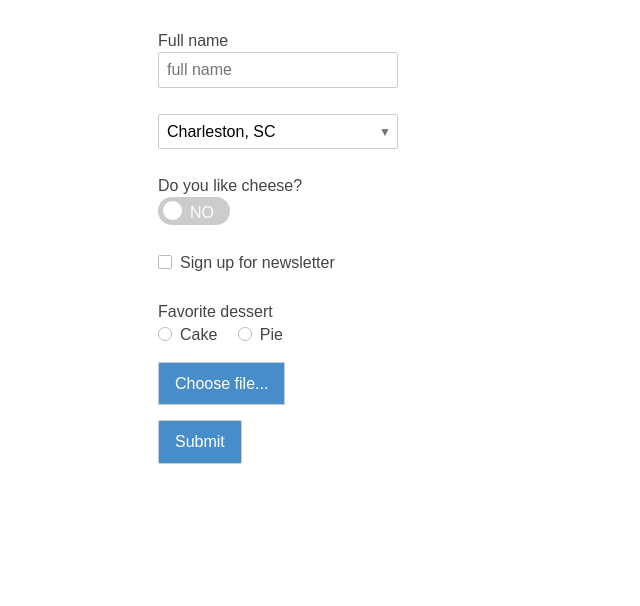
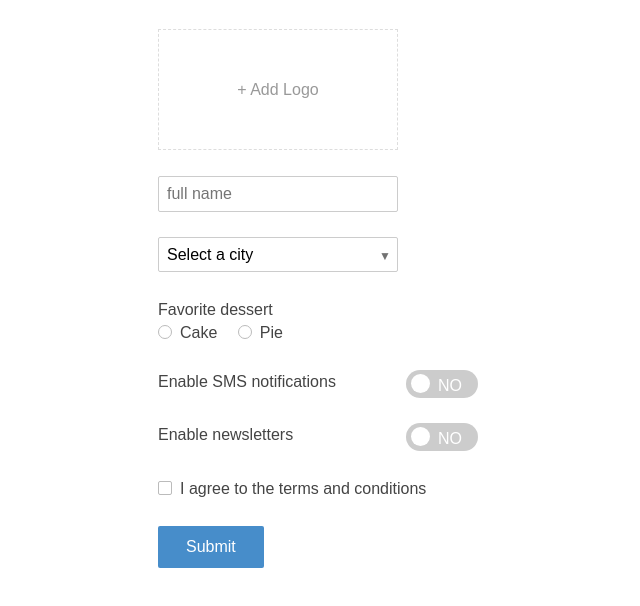
Before and after one commit to tiy-durham-fe-cohort4/resources, a plain HTML site: page demos/forms/forms.html in a window 1280 px wide. Shown: the part 112-718 px from the top of the page, without its empty margins (82-722 px from the left). Drawn offline with Linux system fonts and the light colour scheme.

Commit message:
Updating forms demo

```diff
--- a/demos/forms/css/forms.css
+++ b/demos/forms/css/forms.css
@@ -1,5 +1,27 @@
 .form-group {
   margin-bottom: 1.6em;
+}
+
+.form-heading {
+  margin-bottom: 0.5em;
+}
+
+.settings-list {
+  width: 20em;
+}
+
+.settings-list:after {
+  content: '';
+  display: block;
+  clear: both;
+  height: 0;
+}
+
+.settings-list .form-label {
+  float: left;
+}
+.settings-list .check-toggle {
+  float: right;
 }
 
 input[type=text],
@@ -213,27 +235,47 @@ input:checked + .check-toggle--text:after {
 /* File */
 .file {
   position: relative;
-  overflow: hidden;
+  display: inline-block;
 }
 
 .file input {
-  width: 10px;
+  width: 1px;
   position: absolute;
   outline: none;
+  z-index: 1;
+}
+
+.file-label {
+  box-sizing: border-box;
+  position: relative;
+  display: block;
+  border: 1px dashed #DDD;
+  background: white;
+  color: #999;
+  text-align: center;
+  padding: 3em;
+  z-index: 2;
+  min-width: 15em;
 }
 
 /* Btn */
 .btn {
   position: relative;
-  padding: 0.75em 1em;
+  padding: 0.75em 1.75em;
   text-align: center;
   background: #478dca;
+  border: 0;
   color: white;
 }
 
 @media only screen and (max-width: 568px) {
   input[type=text],
-  input[type=password] {
+  input[type=password],
+  .file {
+    width: 100%;
+  }
+
+  .settings-list {
     width: 100%;
   }
 
--- a/demos/forms/forms.html
+++ b/demos/forms/forms.html
@@ -10,16 +10,23 @@
   </head>
   <body>
     <form class="main-content">
-      <h1>Form demo</h1>
+      <h1 class="form-heading">Form demo</h1>
 
       <div class="form-group">
-        <label class="form-label">Full name</label>
+        <label class="file">
+          <input type="file">
+          <span class="file-label">+ Add Logo</span>
+        </label>
+      </div>
+
+      <div class="form-group">
         <input type="text" placeholder="full name">
       </div>
 
       <div class="form-group">
         <label class="select">
-          <select placeholder="select a city">
+          <select>
+            <option value="" selected disabled>Select a city</option>
             <option>
               Charleston, SC
             </option>
@@ -36,8 +43,31 @@
         </label>
       </div>
 
-      <div class="form-group">
-        <label class="form-label">Do you like cheese?</label>
+      <div class="form-group form-horz">
+        <label class="form-label">Favorite dessert</label>
+        <label class="radio">
+          <input type="radio" name="dessert">
+          <span class="radio-label">Cake</span>
+        </label>
+        <label class="radio">
+          <input type="radio" name="dessert">
+          <span class="radio-label">Pie</span>
+        </label>
+      </div>
+
+      <div class="form-group settings-list">
+        <label class="form-label">Enable SMS notifications</label>
+        <label class="check-toggle">
+          <input type="checkbox">
+          <span class="check-toggle--text">
+            <span class="check-toggle__checked">Yes</span>
+            <span class="check-toggle__unchecked">No</span>
+          </span>
+        </label>
+      </div>
+
+      <div class="form-group settings-list">
+        <label class="form-label">Enable newsletters</label>
         <label class="check-toggle">
           <input type="checkbox">
           <span class="check-toggle--text">
@@ -50,26 +80,7 @@
       <div class="form-group">
         <label class="checkbox">
           <input type="checkbox">
-          <span class="checkbox-label">Sign up for newsletter</span>
-        </label>
-      </div>
-
-      <div class="form-group form-horz">
-        <label class="form-label">Favorite dessert</label>
-        <label class="radio">
-          <input type="radio" name="dessert">
-          <span class="radio-label">Cake</span>
-        </label>
-        <label class="radio">
-          <input type="radio" name="dessert">
-          <span class="radio-label">Pie</span>
-        </label>
-      </div>
-
-      <div class="form-group">
-        <label class="file">
-          <input type="file">
-          <span class="file-label btn">Choose file...</span>
+          <span class="checkbox-label">I agree to the terms and conditions</span>
         </label>
       </div>
 
```
